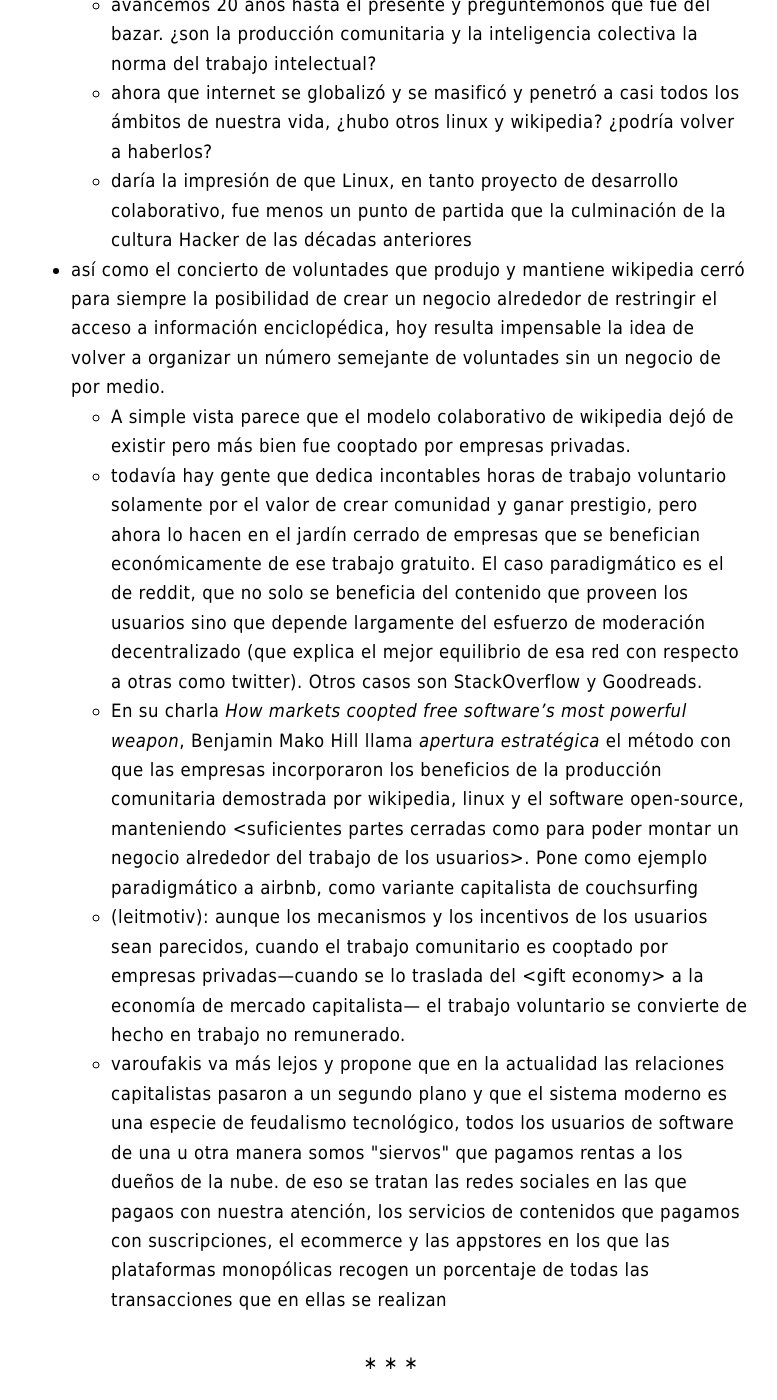
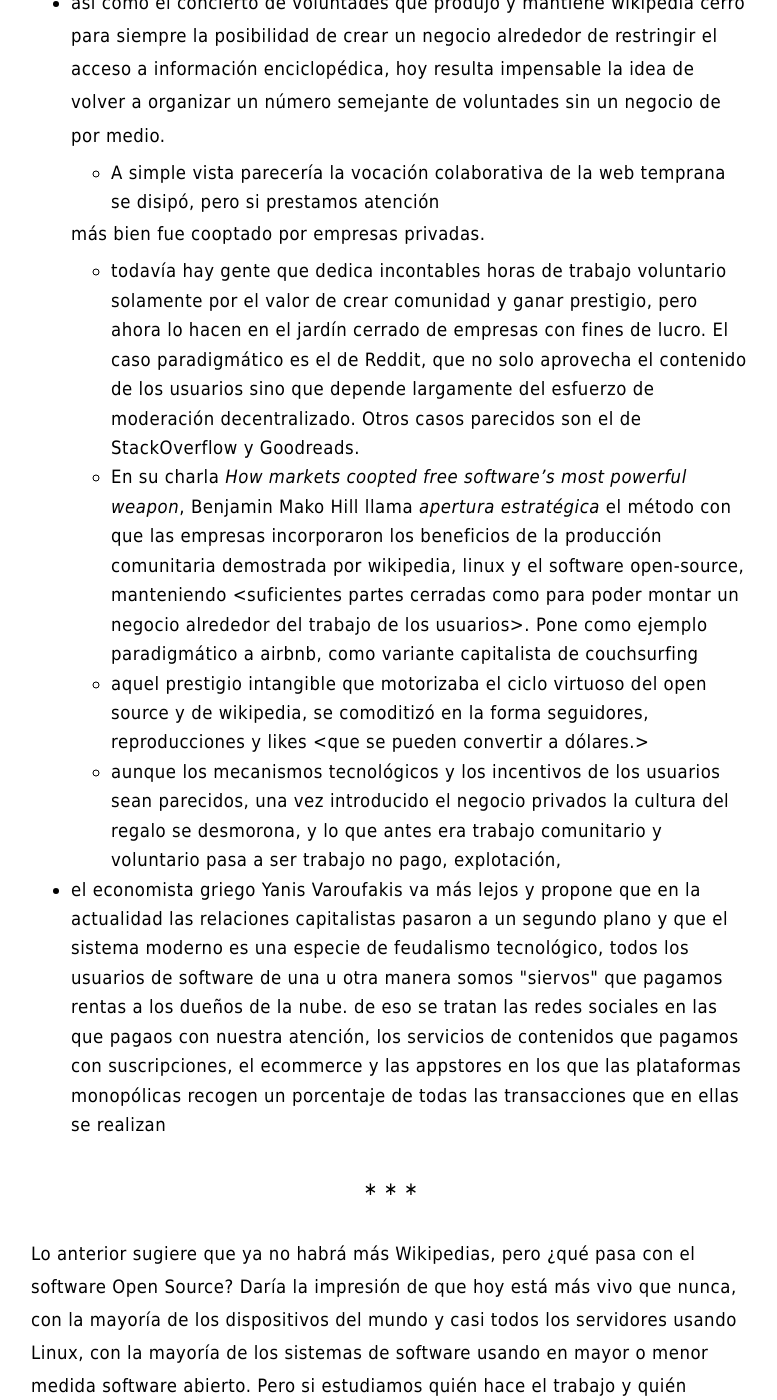
Before and after one commit to facundoolano/olano.dev, a Jekyll site: the page built from _posts/2023-11-05-derivas-del-bazar.html, in a window 1280 px wide and 1400 px high, scrolled down 2814 px. Shown: the whole window, without its empty margins (249-1026 px from the left). Built offline with Jekyll 4.4.1, drawn with Linux system fonts in a browser that asks for light colours; some of the changed text lies outside the part shown.

Commit message:
remove some old notes

```diff
--- a/_posts/2023-11-05-derivas-del-bazar.html
+++ b/_posts/2023-11-05-derivas-del-bazar.html
@@ -65,28 +65,28 @@
 </p>
 </div>
 
+<p>
+A principios del siglo 21, la superioridad moral y técnica de Linux y Wikipedia parecían anunciar que la web traería un cambio paradigma en la producción intelectual. Volvamos al presente y preguntémonos qué fue del bazar. ¿Son la producción comunitaria y la inteligencia colectiva la norma en la era de la información? Después de que internet se globalizara y se masificara y permeara todos los aspectos de la vida, ¿hubo otros Linux y Wikipedia? ¿Podría volver a haberlos?
+</p>
+
 <ul class="org-ul">
-<li>a tal punto funcionaba el modelo que wiki y linux virtuamente destruyeron el negocio de los sistemas operativos y las enciclopedias respectivamente.
+<li><p>
+así como el concierto de voluntades que produjo y mantiene wikipedia cerró para siempre la posibilidad de crear un negocio alrededor de restringir el acceso a información enciclopédica, hoy resulta impensable la idea de volver a organizar un número semejante de voluntades sin un negocio de por medio.
+</p>
 <ul class="org-ul">
-<li>para el final de la década, encarta y windows server eran cosa del pasado</li>
-</ul></li>
+<li>A simple vista parecería la vocación colaborativa de la web temprana se disipó, pero si prestamos atención</li>
 </ul>
+<p>
+más bien fue cooptado por empresas privadas.
+</p>
 <ul class="org-ul">
-<li>la superioridad &lt;moral y estética&gt; de linux y wikipedia parecían ser los precursores de un nuevo paradigma de producción intelectual. Acaso permitían imaginarse &lt;un futuro post-capitalista&gt; de la mano de la masificación de internet.
-<ul class="org-ul">
-<li>avancemos 20 años hasta el presente y preguntémonos qué fue del bazar. ¿son la producción comunitaria y la inteligencia colectiva la norma del trabajo intelectual?</li>
-<li>ahora que internet se globalizó y se masificó y penetró a casi todos los ámbitos de nuestra vida, ¿hubo otros linux y wikipedia? ¿podría volver a haberlos?</li>
-<li>daría la impresión de que Linux, en tanto proyecto de desarrollo colaborativo, fue menos un punto de partida que la culminación de la cultura Hacker de las décadas anteriores</li>
+<li>todavía hay gente que dedica incontables horas de trabajo voluntario solamente por el valor de crear comunidad y ganar prestigio, pero ahora lo hacen en el jardín cerrado de empresas con fines de lucro. El caso paradigmático es el de Reddit, que no solo aprovecha el contenido de los usuarios sino que depende largamente del esfuerzo de moderación decentralizado. Otros casos parecidos son el de StackOverflow y Goodreads.</li>
+<li>En su charla <i>How markets coopted free software’s most powerful weapon</i>, Benjamin Mako Hill llama <i>apertura estratégica</i> el método con que las empresas incorporaron los beneficios de la producción comunitaria demostrada por wikipedia, linux y el software open-source, manteniendo &lt;suficientes partes cerradas como para poder montar un negocio alrededor del trabajo de los usuarios&gt;. Pone como ejemplo paradigmático a airbnb, como variante capitalista de couchsurfing</li>
+<li>aquel prestigio intangible que motorizaba el ciclo virtuoso del open source y de wikipedia, se comoditizó en la forma seguidores, reproducciones y likes &lt;que se pueden convertir a dólares.&gt;</li>
+<li>aunque los mecanismos tecnológicos y los incentivos de los usuarios sean parecidos, una vez introducido el negocio privados la cultura del regalo se desmorona, y lo que antes era trabajo comunitario y voluntario pasa a ser trabajo no pago, explotación,</li>
 </ul></li>
 
-<li>así como el concierto de voluntades que produjo y mantiene wikipedia cerró para siempre la posibilidad de crear un negocio alrededor de restringir el acceso a información enciclopédica, hoy resulta impensable la idea de volver a organizar un número semejante de voluntades sin un negocio de por medio.
-<ul class="org-ul">
-<li>A simple vista parece que el modelo colaborativo de wikipedia dejó de existir pero más bien fue cooptado por empresas privadas.</li>
-<li>todavía hay gente que dedica incontables horas de trabajo voluntario solamente por el valor de crear comunidad y ganar prestigio, pero ahora lo hacen en el jardín cerrado de empresas que se benefician económicamente de ese trabajo gratuito. El caso paradigmático es el de reddit, que no solo se beneficia del contenido que proveen los usuarios sino que depende largamente del esfuerzo de moderación decentralizado (que explica el mejor equilibrio de esa red con respecto a otras como twitter). Otros casos son StackOverflow y Goodreads.</li>
-<li>En su charla <i>How markets coopted free software’s most powerful weapon</i>, Benjamin Mako Hill llama <i>apertura estratégica</i> el método con que las empresas incorporaron los beneficios de la producción comunitaria demostrada por wikipedia, linux y el software open-source, manteniendo &lt;suficientes partes cerradas como para poder montar un negocio alrededor del trabajo de los usuarios&gt;. Pone como ejemplo paradigmático a airbnb, como variante capitalista de couchsurfing</li>
-<li>(leitmotiv): aunque los mecanismos y los incentivos de los usuarios sean parecidos, cuando el trabajo comunitario es cooptado por empresas privadas&#x2014;cuando se lo traslada del &lt;gift economy&gt; a la economía de mercado capitalista&#x2014; el trabajo voluntario se convierte de hecho en trabajo no remunerado.</li>
-<li>varoufakis va más lejos y propone que en la actualidad las relaciones capitalistas pasaron a un segundo plano y que el sistema moderno es una especie de feudalismo tecnológico, todos los usuarios de software de una u otra manera somos "siervos" que pagamos rentas a los dueños de la nube. de eso se tratan las redes sociales en las que pagaos con nuestra atención, los servicios de contenidos que pagamos con suscripciones, el ecommerce y las appstores en los que las plataformas monopólicas recogen un porcentaje de todas las transacciones que en ellas se realizan</li>
-</ul></li>
+<li>el economista griego Yanis Varoufakis va más lejos y propone que en la actualidad las relaciones capitalistas pasaron a un segundo plano y que el sistema moderno es una especie de feudalismo tecnológico, todos los usuarios de software de una u otra manera somos "siervos" que pagamos rentas a los dueños de la nube. de eso se tratan las redes sociales en las que pagaos con nuestra atención, los servicios de contenidos que pagamos con suscripciones, el ecommerce y las appstores en los que las plataformas monopólicas recogen un porcentaje de todas las transacciones que en ellas se realizan</li>
 </ul>
 
 <div class="org-center">
@@ -95,12 +95,12 @@
 </p>
 </div>
 
+<p>
+Lo anterior sugiere que ya no habrá más Wikipedias, pero ¿qué pasa con el software Open Source? Daría la impresión de que hoy está más vivo que nunca, con la mayoría de los dispositivos del mundo y casi todos los servidores usando Linux, con la mayoría de los sistemas de software usando en mayor o menor medida software abierto.
+Pero si estudiamos quién hace el trabajo y quién recoge los beneficios, o si simplemente googleamos "open source maintainers", resulta obvio que el software libre y abierto atraviesa una crisis de identidad y de sustentabilidad.
+</p>
+
 <ul class="org-ul">
-<li>eso en lo que respecta a la producción de contenido. ¿qué hay del software? a priori parece que el software abierto (y/o libre) se comió el mundo, que está más vigente que nunca
-<ul class="org-ul">
-<li>pero si uno estudia quién hace el trabajo y quién se beneficia de él,</li>
-<li>&lt;y si evalúa cómo se verificaron las proyecciones que hacía la comunidad open source en el auge post-linux hacia fines de los 90</li>
-<li>resulta evidente que el software libre y abierto atraviesa una crisis de identidad y de sostenibilidad</li>
 <li>los principales beneficiarios del open source son las big tech que montan sus productos alrededor del software "regalado" (en una absoluta desproporción con la financiación que hagan de su desarrollo y el software que las propias corporaciones provean a la facultad &#x2013;strategic openness&#x2014;)</li>
 <li>que a su vez tienen los recursos para esquivar las zonas grises legales reimplementando las partes que no pueden usar directamente</li>
 <li>la cantidad promedio de mantenedores de un proyecto open source es 1. la producción de software open source pasó de ser un motivo de entretenimiento a una forma de autopromoción, una presión externa de crear un portfolio público con el que volverse más competitivo en el mercado laboral. (ya no hay bazaares, ahora hay kiosquitos).</li>
@@ -110,9 +110,10 @@
 <li>quienes pretenden montar un negocio, vender servicios o montar empresas alrededor de un producto oss, tienen que someterse a reglas de competencia capitalista en las que llevan las de perder con las corporaciones que están mejor aceitadas para proveer servicios convenientes y que no tienen ataduras a una comunidad o una forma específica de relación con sus usuarios
 <ul class="org-ul">
 <li>más allá de los problemas de sustentabilidad, todo esto implica que open source en tanto modelo de desarrollo decentralizado (por fuera de las corporaciones), ya no puede realizar la superioridad técnica que tenía hacia fines de los 90.</li>
+<li>daría la impresión de que Linux, en tanto proyecto de desarrollo colaborativo, fue menos un punto de partida que la culminación de la cultura Hacker de las décadas anteriores.</li>
 </ul></li>
-</ul></li>
-
+</ul>
+<ul class="org-ul">
 <li>será este el problema que había pronosticado el movimiento de software libre? la traición a la causa que fue la alternativa business-friendly del open source? se hubiera prevenido aferrandose al copyleft, se puede solucionar reviviendolo?
 <ul class="org-ul">
 <li>me parece que no. el software libre tenía sus propios problemas, que explican su subsecuente retroceso frente al open source.</li>
@@ -147,7 +148,7 @@
 </ul>
 
 <p>
-¿Qué opciones le quedan a los creadores de software libre o abierto? Es decir, ¿cuáles son las posibles derivas del bazar?
+¿Qué caminos le quedan a los creadores de software? ¿Cuáles son las posibles derivas del bazar?
 </p>
 <ol class="org-ol">
 <li>aceptar las reglas del mercado capitalista. tratar de que les paguen por hacer, en alguna medida, lo que les gusta bajo sus propias reglas. Esto implica no ser dogmáticos en cuanto a las libertades del código, ajustarse a lo que pida el público o lo que le puedan convencer de que compre.</li>
@@ -220,23 +221,20 @@
 <div id="outline-container-org8ac3ade" class="outline-3">
 <h3 id="org8ac3ade">los caminos de la libertad</h3>
 </div>
+<div id="outline-container-org4797cff" class="outline-3">
+<h3 id="org4797cff"><a href="https://jacobin.com/2015/03/socialism-innovation-capitalism-smith/">https://jacobin.com/2015/03/socialism-innovation-capitalism-smith/</a></h3>
+</div>
 </div>
 
 <div id="outline-container-orga5fef9a" class="outline-2">
 <h2 id="orga5fef9a">tareas</h2>
 <div class="outline-text-2" id="text-orga5fef9a">
 </div>
-<div id="outline-container-org9110ea9" class="outline-3">
-<h3 id="org9110ea9"><span class="todo TODO">TODO</span> flesh out gift economy</h3>
-</div>
-<div id="outline-container-org670b6de" class="outline-3">
-<h3 id="org670b6de"><span class="todo TODO">TODO</span> limpiar outline</h3>
-</div>
 <div id="outline-container-org7582b33" class="outline-3">
 <h3 id="org7582b33"><span class="todo TODO">TODO</span> pasar en limpio fuentes</h3>
 </div>
-<div id="outline-container-org7cd8ae6" class="outline-3">
-<h3 id="org7cd8ae6"><span class="todo TODO">TODO</span> revisar notas, incorporar lo que sirva al outline, matar (o planear matar) el resto</h3>
+<div id="outline-container-orgd4e98ac" class="outline-3">
+<h3 id="orgd4e98ac"><span class="todo TODO">TODO</span> thumbnail</h3>
 </div>
 <div id="outline-container-org736d242" class="outline-3">
 <h3 id="org736d242"><span class="todo TODO">TODO</span> first draft</h3>
@@ -247,74 +245,25 @@
 <h2 id="org5c053c6">Notas sueltas</h2>
 <div class="outline-text-2" id="text-org5c053c6">
 <p>
-&lt;es decir que: la segunda ley demuestra que las personas pueden organizarse y realizar trabajo intelectual con incentivos no económicos, y la primera que esas creaciones pueden llegar a ser tan buenas o mejores que las producidas en el mercado. y si bien linux y wikipedia muestran que esa dinámica puede (o al menos pudo) coexistir con el mercado capitalista, no resuelve cómo poder dedicarse a esa actividad sostenidamente en un medio capitalista sin privilegios, sin hacerla en combinación con otras formas de trabajo o torciéndo esa actividad para convertirla en un negocio.
-</p>
-
-<p>
-&lt;En un principio, el software estaba lejos de ser un negocio. El software fue primero una molestia, una especie de traba burocrática para conseguir que la computadora hiciera lo que se necesitaba que hiciera. Después, derivó en disciplinas académica y profesional. Todavía después, con la propagación de las microcomputadoras en las universidades y las computadoras personales, el software se convirtió en terreno de creación y de satisfacción intelectual.
-</p>
-
-<p>
-&lt;El software no tenía posibilidad de ser un negocio porque, por mucho que costara producirlo, una vez escrito el programa, distribuirlo era virtualmente gratuito. Solamente podía convertírselo en negocio con alguna forma de escasez artificial. Antes de que hubiera una <i>industria</i> del software, a nadie se le ocurría que fuera necesario pagar por los programas, ni que hubiera un problema en copiarlos. De ahí que Bill Gates tuviera que quejarse para que lo dejen hacer su negocio, de ahí que Stallman considerara un atropello a la razón que le impidieran legalmente modificar el firmware de una impresora.
+en algun lado mencionar que los métodos del open source son parecidos a los de la academia / investigadores (socializan resultados y colaboran en la construcción de conocimiento sin retribución económica sin mediación de privados, sí por prestigio / reputación)
 </p>
 
 <ul class="org-ul">
-<li>compartir los programas era lo natural, a nadie se le ocurría venderlos. venían en revistas</li>
-
-<li>no aplica solo a los hackers: es lo mismo que investigador conicet, que docente fiuba, que la carrera artística. que la academia y la ciencia en general (himanen) (footnote?)
-<ul class="org-ul">
-<li>también lo podemos pensar como un eslabón más de la evolución anti mercado de computación e internet</li>
-</ul></li>
-
 <li>fs vs oss: había más gente queriendo crear y compartir que queriendo luchar por impedir el código cerrado</li>
 
-<li>los hacks de licencias, aunque revolucionarios e inspiradores, no son suficientes para resolver el problema antes, y mucho menos ahora. son una herramienta técnica (legal) que no va a resolver dinámicas sociales</li>
-
-<li><p>
-ni aunque los estados lo reconocieran como bien común o se impusiera la práctica de las donaciones o cambiara la mentalidad para que aceptemos pagar por todo el software que usamos, se resolvería del todo la cuestión.
-</p>
+<li>ni aunque los estados lo reconocieran como bien común o se impusiera la práctica de las donaciones o cambiara la mentalidad para que aceptemos pagar por todo el software que usamos, se resolvería del todo la cuestión.
 <ul class="org-ul">
 <li>el mantainer que tiene que ajustarse a lo que paga el usuario, tiene que dedicarse como segundo trabajo a convertir su producto en atractivo para sus albaceas, dedicarse al marketing antes que al trabajo creativo.</li>
 <li>siempre va a haber una cantidad de trabajo que surge de la motivación personal y que puede no serle útil a los demás, o no parecerlo hasta mucho después, y eso no significa que no deba ser hecho, porque esa es una manera de truncar la innovación</li>
 
 <li>visto que el bazaar era una manera <i>seria</i> de producir software, que el resultado era valioso y desafiaba en calidad a la competencia propietaria, que había gente que dependía y estaba dispuesta a pagar por software libre o abierto, era natural que los desarrolladores buscaran alguna manera de ganarse la vida escribiendo ese software o, mejor dicho: que encontraran una forma de subsistencia que (material y legalmente) los habilitara a seguir haciendo lo que querían (uno o más de los siguientes): programar y compartir sus creaciones, colaborar con sus pares, crear comunidad, producir software interesante, útil o desafiante, divertirse. (en el caso de free soft: asegurar y expandir las libertades del software)</li>
 <li>de ahí surgieron las formas conocidas de vivir del open source: vender servicios de administración, soporte o extensión del software que se liberaba; cobrar por su distribución o por alguna garantía; usarlo como portfolio para conseguir trabajo privado, para dictar clases o vender libros; donaciones.</li>
-</ul>
-
-<blockquote>
-<p>
-Esta es mi última transmisión desde el planeta de los monstruos. No me sumergiré nunca más en el mar de mierda de la literatura. En adelante escribiré mis poemas con humildad y trabajaré para no morirme de hambre y no intentaré publicar.
-</p>
-</blockquote></li>
-
-<li>si pudiera salvar dos cosas del fuego de internet serían Wikipedia y Linux.</li>
-</ul>
-<p>
-(si pudiera salvar tres cosas del fuego de la humanidad serían el concepto de sánguche, Wikipedia y Linux)
-</p>
-
-<ul class="org-ul">
-<li>evolucion anticapitalista de internet:
-<ul class="org-ul">
-<li>internet financiado por el estado como mecanismo de defensa</li>
-<li>diseñado por científicos anárquicos más interesados en la colaboración y el libre intercambio que en la defensa (ni que hablar del beneficio económico)</li>
-<li>unix se pudo propagar porque una ley antimonopolio permitió que no fuera propietario</li>
-<li>la web se pudo popularizar porque CERN (organismo propio del estado de bienestar?) decidió ceder los derechos de uso</li>
-<li>tambien linux, wikipedia</li>
 </ul></li>
 
 <li>nos acostumbramos a que todo lo digital sea gratis</li>
 <li>mismo problema con sostenimiento de servicios alternativos (eg costos de servidores, trabajo voluntario de moderadores)</li>
 <li>la caridad no resuelve, no es un modelo alternativo porque requiere que haya gente extrayendo plata "de afuera" para inyectar en la economía alternativa</li>
 </ul>
-
-<p>
-los proyectos construidos colectivamente por voluntarios son efectivamente una prefiguración de un mundo mejor, un núcleo de resistencia contra el capitalismo o una forma de eludirlo, pero no lo amenazan, y su realidad es precaria  no solo porque el capital se aprovecha de ellos sino porque no está claro cómo estos voluntarios podrían subsistir en el tiempo con el estado actual de cosas (?
-</p>
-
-<p>
-no solo es una organizacion alternativa sino que la innovacion no dependen del capital y el capital/privilegio termina siendo trabas (post-scarcity)
-</p>
 
 <p>
 github es la catedral y está cerrada
@@ -326,10 +275,7 @@
 </p>
 
 <p>
-con el software libre pasa lo mismo que con otras actividades creativas cuando se quieren convertir en negocio: tienen que hacer concesiones, tienen que volverse sustentables, sobreviven su periodo de utilidad, terminan siendo epliotadas por otros que no son los creadores , los beneficiarios querran reemplazarlos (ia).
 los artistas generan lo mejor de su obra antes de poder mantenerse con su arte, y lo ahcen como un sacrificio no esperando convertirlo en un negocio. en arg os escritores trabajan de otra cosa. bukowski.
-falacia de que el copyright sostiene la creación intelectual: la creacion va a suceder igual sin copyright o va a ser financiada igual por necesidad (e.g. innovación científica). el copyright solo sirve para sostener industrias que se benefician de la escasez artificial.
-la solucion sería ir a un mundo en que se puede crear sin preocupaciones por la supervivencia.
 </p>
 </div>
 </div>
```
Also changed, not shown: org/_posts/2023-11-05-derivas-del-bazar.org (+16 -49 lines).
